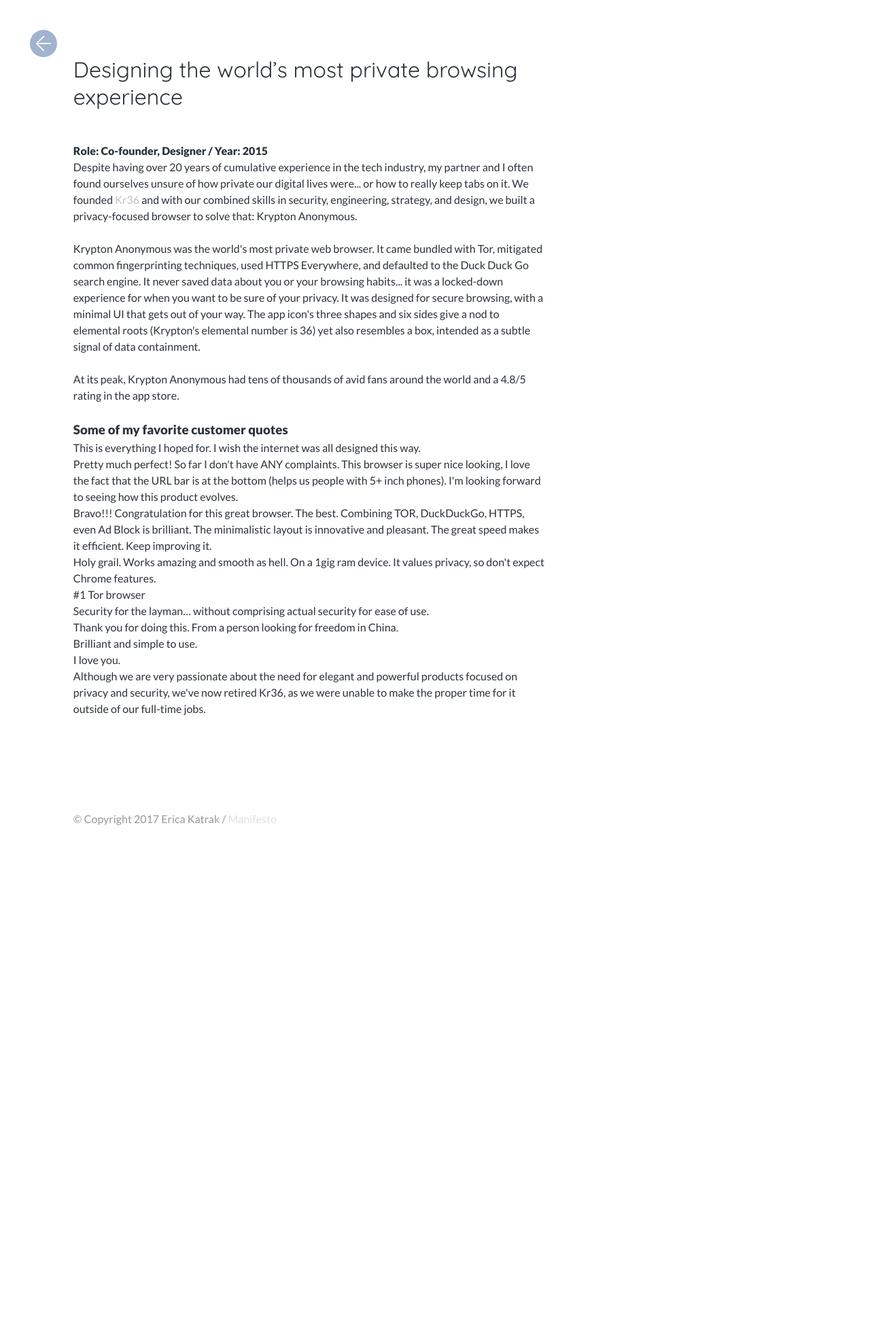
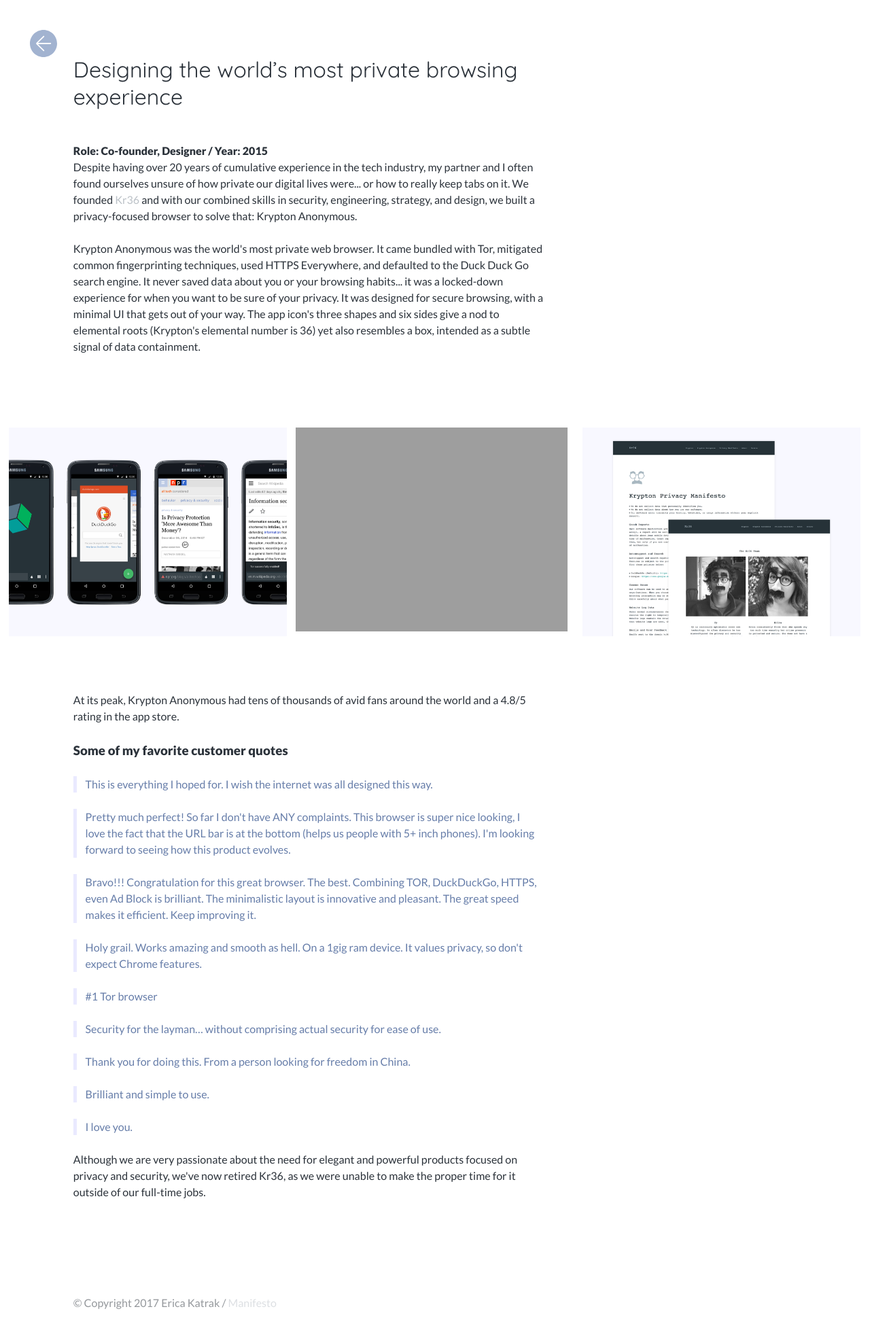
Before and after one commit to ericakatrak/ericakatrak.github.io, a Jekyll site: the page built from _posts/2016-09-05-krypton.md, in a window 1280 px wide. Shown: the whole page at 68% size. Built offline with Jekyll 4.4.1, drawn with Linux system fonts in a browser that asks for light colours; before the commit the page ends 1261 px from its top, so only the background shows below that.

Commit message:
work updates

```diff
--- a/_posts/2016-09-05-krypton.md
+++ b/_posts/2016-09-05-krypton.md
@@ -6,10 +6,18 @@
 ---
 <section>
   <h1>{{ page.title }}</h1>
-  <h2>Role: Co-founder, Designer <span class="lt">/</span> Year: 2015</h2>
+  <h2>Role: Co-founder, Designer / Year: 2015</h2>
   <p>Despite having over 20 years of cumulative experience in the tech industry, my partner and I often found ourselves unsure of how private our digital lives were... or how to really keep tabs on it. We founded <a href="{{ site.url }}/kr36.html">Kr36</a> and with our combined skills in security, engineering, strategy, and design, we built a privacy-focused browser to solve that: Krypton Anonymous.</p>
   <p>Krypton Anonymous was the world's most private web browser. It came bundled with Tor, mitigated common fingerprinting techniques, used HTTPS Everywhere, and defaulted to the Duck Duck Go search engine. It never saved data about you or your browsing habits... it was a locked-down experience for when you want to be sure of your privacy. It was designed for secure browsing, with a minimal UI that gets out of your way. The app icon's three shapes and six sides give a nod to elemental roots (Krypton's elemental number is 36) yet also resembles a box, intended as a subtle signal of data containment.</p>
+</section>
 
+ <ul class="grid fade" id="grid">
+  <li><img src="{{ site.url }}/img/work/kryptonx.png" alt="{{ page.alt }}" /></li>
+  <li><img src="{{ site.url }}/img/work/kryptonx-marketing.png" alt="{{ page.alt }}" /></li>
+  <li><img src="{{ site.url }}/img/work/kryptonx-privacymanifesto.png" alt="{{ page.alt }}" /></li>
+</ul>
+
+<section>
   <p>At its peak, Krypton Anonymous had tens of thousands of avid fans around the world and a 4.8/5 rating in the app store.</p>
 
   <h3>Some of my favorite customer quotes</h3>
--- a/css/style.css
+++ b/css/style.css
@@ -52,6 +52,14 @@
 
 a.df {color: #00A293;}
 a.df:hover, a.df:focus {border-bottom: 1px solid #00A293;}
+
+blockquote {
+	display: block;
+  margin: 1.5em 0;
+  padding: 0 0.8em;
+  border-left: 5px solid #EAEAFF;
+  color: #667DA9;
+}
 
 img {
 	max-width: 100%;
```
Also changed, not shown: _posts/2016-09-04-who.md (+1 -1 lines), _posts/2016-09-06-launchpad.md (+1 -1 lines), _posts/2016-09-07-lookout.md (+1 -1 lines), _posts/2017-09-09-hackathon.md (+1 -1 lines).
